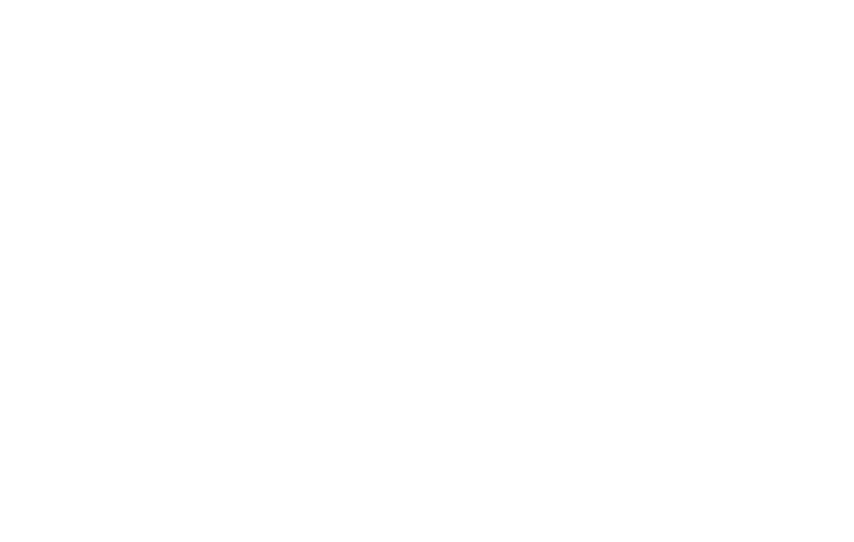
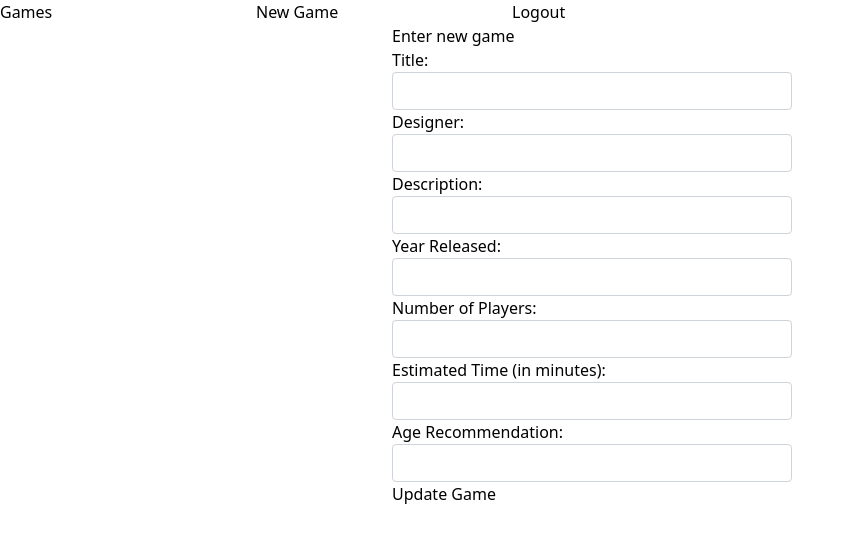
Before and after one commit to oliverkennelly/gamerclient, a React (Vite) app: page /edit/1 in a window 1280 px wide. Before the commit this address had no page. Shown: the top 542 px of the page, without its empty margins (0-854 px from the left). Built offline with nearby package versions, Linux system fonts and the light colour scheme; no server answers; sample sign-in values are in the browser's storage.

Commit message:
edit games

```diff
--- a/src/components/ApplicationViews.jsx
+++ b/src/components/ApplicationViews.jsx
@@ -7,6 +7,7 @@
 import { GameForm } from "./GameForm.jsx"
 import { ViewGame } from "./ViewGame.jsx"
 import { ReviewForm } from "./ReviewForm.jsx"
+import { EditGame } from "./EditGame.jsx"
 
 
 export const ApplicationViews = () => {
@@ -25,6 +26,9 @@
                     <Route path=":gameId" element={<ViewGame authToken={authToken}/>}/>
                 </Route>
                 <Route path="/view/:gameId/review" element={<ReviewForm authToken={authToken} />} />
+                <Route path="/edit">
+                    <Route path=":gameId" element={<EditGame authToken={authToken}/>}/>
+                </Route>
             </Route>
         </Routes>
     </BrowserRouter>
--- a/src/components/EditGame.jsx
+++ b/src/components/EditGame.jsx
@@ -0,0 +1,138 @@
+import { useEffect, useState } from "react"
+import { useNavigate, useParams } from "react-router-dom"
+
+export const EditGame = ({authToken}) => {
+    const [game, updateGameProps] = useState({})
+    const navigate = useNavigate()
+    const gameObj = useParams()
+    const gameIdInt = parseInt(gameObj.gameId)
+
+    const fetchGame = async () => {
+        const response = await fetch(`http://localhost:8000/games/${gameIdInt}`, {
+            method: "GET",
+            headers: {
+                "Authorization": authToken,
+            }
+        })
+        const gameBody = await response.json()
+        updateGameProps(
+            {
+                "id": gameBody.id,
+                "title": gameBody.title,
+                "designer": gameBody.designer,
+                "description": gameBody.description,
+                "year_released": gameBody.year_released,
+                "number_of_players": gameBody.number_of_players,
+                "estimated_time": gameBody.estimated_time,
+                "age_rec": gameBody.age_rec
+            }
+        )
+    }
+
+    useEffect(() => {
+        fetchGame()
+    }, [])
+
+
+    const updateGame = async (evt) => {
+        evt.preventDefault()
+
+        await fetch(`http://localhost:8000/games/${gameIdInt}`, {
+            method: "PUT",
+            headers: {
+                "Authorization": authToken,
+                "Content-Type": "application/json"
+            },
+            body: JSON.stringify(game)
+        })
+
+        navigate("/games")
+    }
+
+    return(
+        <main className="container--login">
+            <section>
+                <form className="form--login" onSubmit={() => { }}>
+                    <h1 className="text-3xl">Enter new game</h1>
+                    <fieldset className="mt-4">
+                        <label htmlFor="game">Title:</label>
+                        <input id="game" type="text"
+                            onChange={e => {
+                                const copy = { ...game }
+                                copy.title = e.target.value
+                                updateGameProps(copy)
+                            }}
+                            value={game.title} className="form-control" />
+                    </fieldset>
+                    <fieldset className="mt-4">
+                        <label htmlFor="game">Designer:</label>
+                        <input id="game" type="text"
+                            onChange={e => {
+                                const copy = { ...game }
+                                copy.designer = e.target.value
+                                updateGameProps(copy)
+                            }}
+                            value={game.designer} className="form-control" />
+                    </fieldset>
+                    <fieldset className="mt-4">
+                        <label htmlFor="game">Description:</label>
+                        <input id="game" type="text"
+                            onChange={e => {
+                                const copy = { ...game }
+                                copy.description = e.target.value
+                                updateGameProps(copy)
+                            }}
+                            value={game.description} className="form-control" />
+                    </fieldset>
+                    <fieldset className="mt-4">
+                        <label htmlFor="game">Year Released:</label>
+                        <input id="game" type="number"
+                            onChange={e => {
+                                const copy = { ...game }
+                                copy.year_released = e.target.value
+                                updateGameProps(copy)
+                            }}
+                            value={game.year_released} className="form-control" />
+                    </fieldset>
+                    <fieldset className="mt-4">
+                        <label htmlFor="game">Number of Players:</label>
+                        <input id="game" type="number"
+                            onChange={e => {
+                                const copy = { ...game }
+                                copy.number_of_players = e.target.value
+                                updateGameProps(copy)
+                            }}
+                            value={game.number_of_players} className="form-control" />
+                    </fieldset>
+                    <fieldset className="mt-4">
+                        <label htmlFor="game">Estimated Time (in minutes):</label>
+                        <input id="game" type="number"
+                            onChange={e => {
+                                const copy = { ...game }
+                                copy.estimated_time = e.target.value
+                                updateGameProps(copy)
+                            }}
+                            value={game.estimated_time} className="form-control" />
+                    </fieldset>
+                    <fieldset className="mt-4">
+                        <label htmlFor="game">Age Recommendation:</label>
+                        <input id="game" type="number"
+                            onChange={e => {
+                                const copy = { ...game }
+                                copy.age_rec = e.target.value
+                                updateGameProps(copy)
+                            }}
+                            value={game.age_rec} className="form-control" />
+                    </fieldset>
+                    <fieldset>
+                        <button type="submit"
+                            onClick={updateGame}
+                            className="button rounded-md bg-blue-700 text-blue-100 p-3 mt-4">
+                            Update Game
+                        </button>
+                    </fieldset>
+                </form>
+            </section>
+        </main>
+    )
+}
--- a/src/components/Games.jsx
+++ b/src/components/Games.jsx
@@ -23,6 +23,7 @@
         if (games && games.length) {
             return games.map(game => <div key={`key-${game.id}`} className="border p-5 border-solid hover:bg-fuchsia-500 hover:text-violet-50 rounded-md border-violet-900 mt-5 bg-slate-50">
                 {game.title} (by {game.designer})
+                Score: {game.average_score}
                 {game.description}
                 Released {game.year_released}
                 Players: {game.number_of_players}
--- a/src/components/Navbar.jsx
+++ b/src/components/Navbar.jsx
@@ -10,9 +10,6 @@
             </li>
             <li className="navbar__item">
                 <NavLink className="text-left underline text-blue-600 hover:text-purple-700" to={"/create"}>New Game</NavLink>
-            </li>
-            <li className="navbar__item">
-                <NavLink className="text-left underline text-blue-600 hover:text-purple-700" to={"/mine"}>My Rocks</NavLink>
             </li>
             {
                 (localStorage.getItem("game_token") !== null) ?
--- a/src/components/ViewGame.jsx
+++ b/src/components/ViewGame.jsx
@@ -41,6 +41,11 @@
                 Age Recomendation: {game.age_rec}
                 <div>Categories: {game.categories}</div>
                 <button type="submit"
+                    onClick={()=>{navigate(`/edit/${gameId}`)}}
+                    className="button rounded-md bg-blue-700 text-blue-100 p-3 mt-4">
+                    Edit Game
+                </button>
+                <button type="submit"
                     onClick={()=>{navigate(`/view/${gameId}/review`)}}
                     className="button rounded-md bg-blue-700 text-blue-100 p-3 mt-4">
                     Leave Review
```
